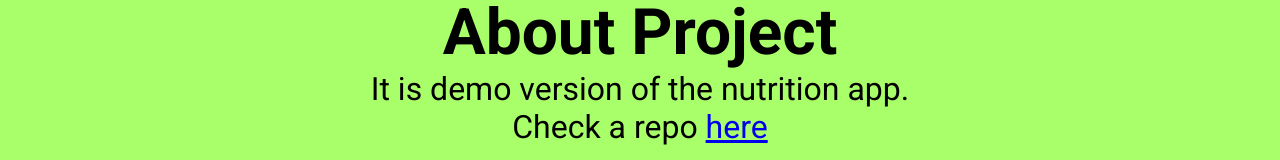
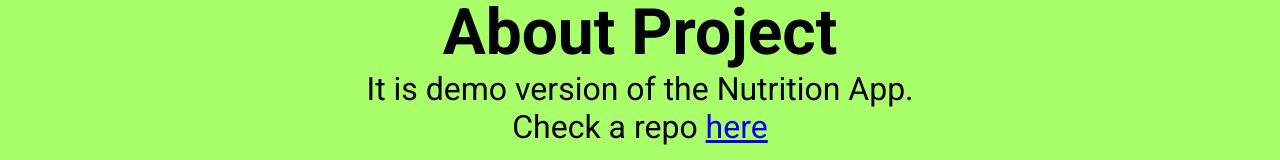
Before and after one commit to dawid-fulmes/nutrition-app, a React (Create React App) app: page /about in a window 1280 px wide. Shown: the part 376-536 px from the top of the page. Built offline with nearby package versions, Linux system fonts and the light colour scheme.

Commit message:
Fix About page

```diff
--- a/src/containers/About/About.js
+++ b/src/containers/About/About.js
@@ -11,10 +11,16 @@
   return (
     <StyledWrapper>
       <h1>About Project</h1>
-      <p>It is demo version of the nutrition app.</p>
+      <p>It is demo version of the Nutrition App.</p>
       <p>
         Check a repo{" "}
-        <a href="https://github.com/dawid-fulmes/nutrition-app">here</a>
+        <a
+          href="https://github.com/dawid-fulmes/nutrition-app"
+          target="_blank"
+          rel="noreferrer noopener"
+        >
+          here
+        </a>
       </p>
     </StyledWrapper>
   );
```
